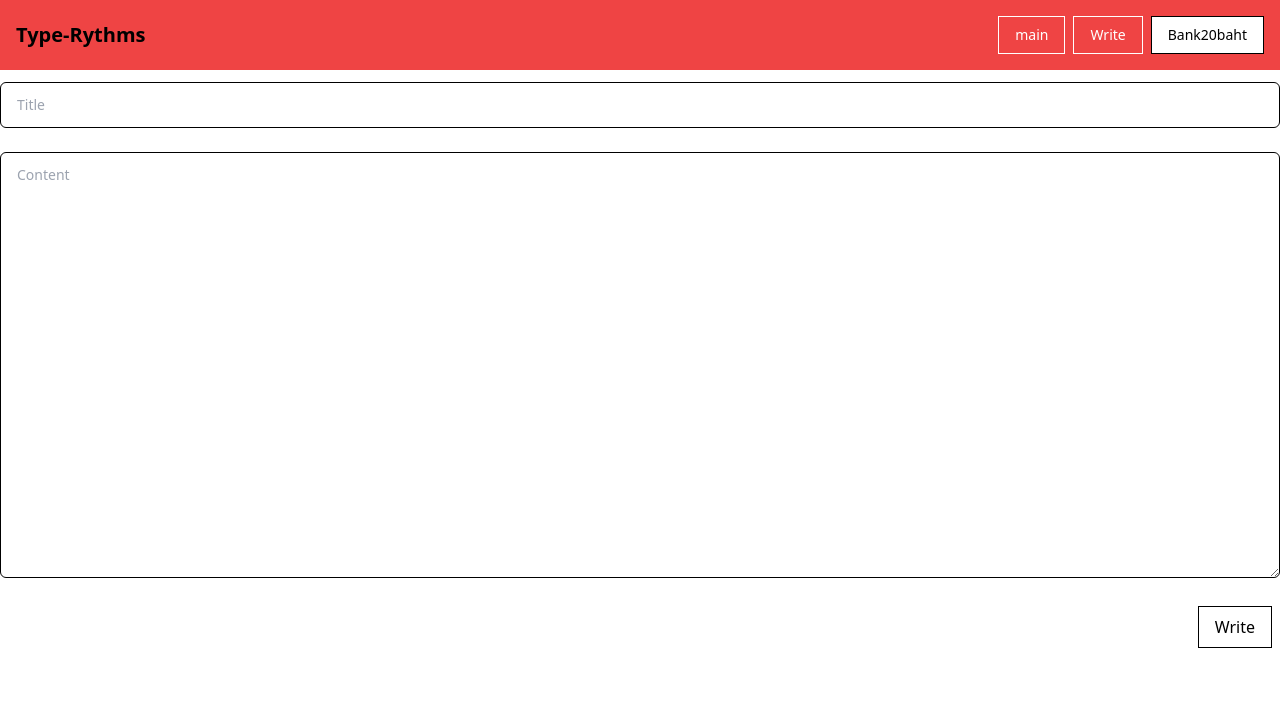
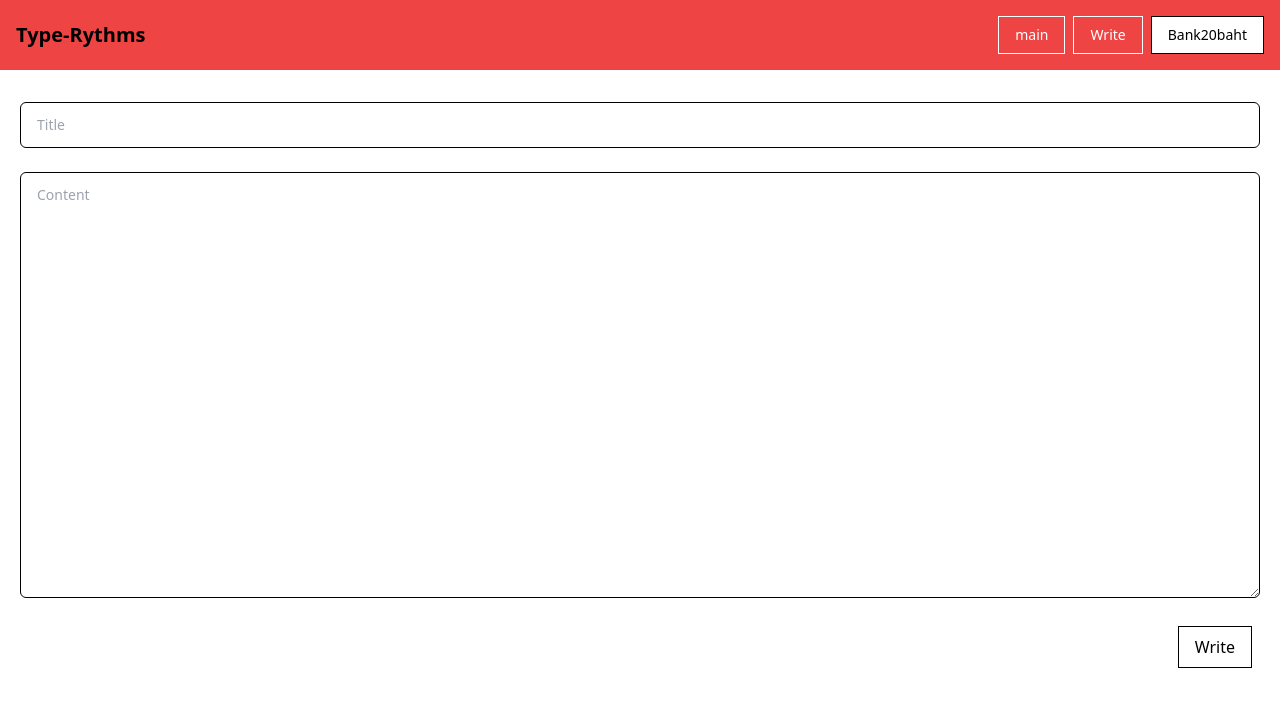
Before and after one commit to bank20baht/Type-Rythms_web-blog, a Next.js app in the folder frontend/: page /Write in a window 1280 px wide. Shown: the top 706 px of the page. Built offline with nearby package versions, Linux system fonts and the light colour scheme.

Commit message:
tailwind css modify

```diff
--- a/frontend/components/CardArticleComponent.tsx
+++ b/frontend/components/CardArticleComponent.tsx
@@ -18,7 +18,7 @@ const CardArticleComponent = (props: any) => {
             <div className="max-w-[120rem] w-full mx-auto sm:items-center m-3 flex flex-col justify-center bg-white border shadow-md rounded-xl p-4 md:p-5 hover:shadow-2xl hover:text-red-400">
                 <h1 className='font-bold text-2xl'>{article.title}</h1>
                 <div className='flex flex-row justify-center'>
-                    <img className='rounded-full w-6 h-6 m-1' src={article?.user_img} alt="u_img"/>
+                    <img className='avatar-img' src={article?.user_img} alt="u_img"/>
                     <h2 className='m-1'>{article.user_name} | {getDate()}</h2>
                 </div>
             </div>
--- a/frontend/pages/Article/[id].tsx
+++ b/frontend/pages/Article/[id].tsx
@@ -23,7 +23,7 @@ const Article = () => {
       try {
         const response = await axios.get(apiURL + id);
         setArticle(response.data);
-        console.log(response.data);
+        //console.log(response.data);
       } catch (error) {
         console.error(error);
       }
@@ -41,7 +41,7 @@ const Article = () => {
   };
 
   return (
-    <div className="max-w-[120rem] w-full mx-auto">
+    <div className="contaniner">
       <div className="sm:items-center m-3 flex flex-col justify-center bg-white border shadow-md rounded-xl p-4 md:p-5">
         <h1>{article?.title}</h1>
       </div>
@@ -50,7 +50,7 @@ const Article = () => {
       </div>
       <div className="flex flex-row justify-end p-2 m-2">
         <img
-          className="rounded-full w-6 h-6 m-1"
+          className="avatar-img"
           src={article?.user_img}
           alt="u_img"
         />
--- a/frontend/pages/Write/index.tsx
+++ b/frontend/pages/Write/index.tsx
@@ -18,7 +18,7 @@ const index = () => {
     setArticleData({ ...articleData, [e.target.name]: e.target.value });
   };
 
-  console.log(articleData);
+  //console.log(articleData);
   function postArticle() {
     axios
       .post(apiURL, {
@@ -35,16 +35,16 @@ const index = () => {
     router.push("/");
   }
   return (
-    <div className="content-center flex flex-col justify-center ">
+    <div className="content-center flex flex-col justify-center md:p-5">
       <input
         type="text"
-        className="max-w-[120rem] w-full mx-auto m-3 py-3 px-4 block border border-black rounded-md text-sm focus:border-blue-500 focus:ring-blue-500 "
+        className="input-title"
         name="title"
         placeholder="Title"
         onChange={handleChange}
       ></input>
       <textarea
-        className="m-3 py-3 px-4 block max-w-[120rem] w-full mx-auto border border-black rounded-md text-sm focus:border-blue-500 focus:ring-blue-500"
+        className="textarea-content"
         rows={20}
         name="content"
         placeholder="Content"
--- a/frontend/styles/globals.css
+++ b/frontend/styles/globals.css
@@ -27,6 +27,15 @@
   .contaniner {
     @apply max-w-[120rem] w-full mx-auto;
   }
+  .input-title {
+    @apply max-w-[120rem] w-full mx-auto m-3 py-3 px-4 block border border-black rounded-md text-sm focus:border-blue-500 focus:ring-blue-500;
+  }
+  .textarea-content {
+    @apply m-3 py-3 px-4 block max-w-[120rem] w-full mx-auto border border-black rounded-md text-sm focus:border-blue-500 focus:ring-blue-500;
+  }
+  .avatar-img {
+    @apply rounded-full w-6 h-6 m-1;
+  }
 }
 /*
 @media (prefers-color-scheme: dark) {
```
